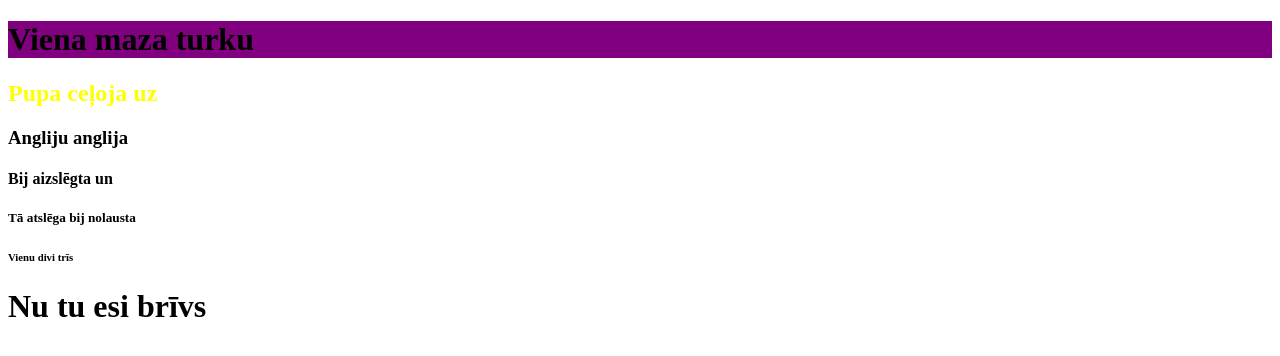
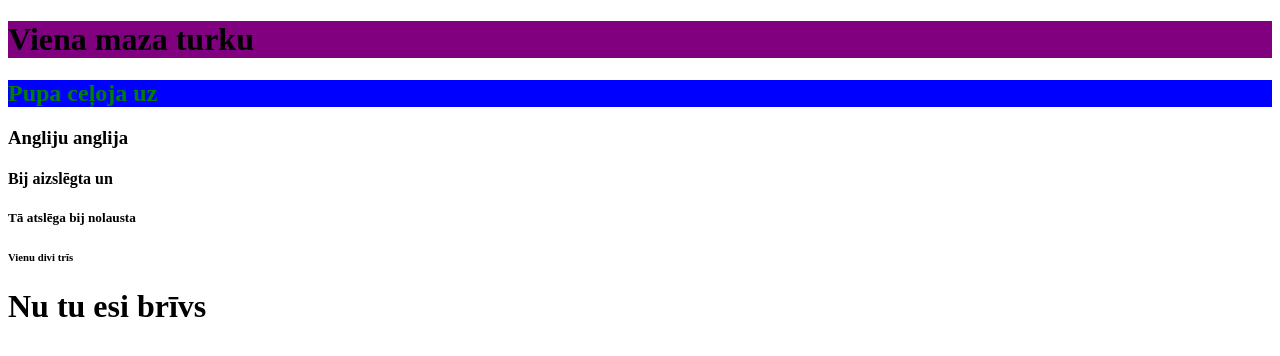
Before and after one commit to 20Estere07/w3bpage_style, a plain HTML site: page index.html in a window 1280 px wide. Drawn offline with Linux system fonts and the light colour scheme.

Commit message:
Update index.html

```diff
--- a/index.html
+++ b/index.html
@@ -7,7 +7,7 @@
 <body>
 
 <h1 style="background-color:purple;">Viena maza turku</h1>
-<h2 style="color:yellow;">Pupa ceļoja uz</h2>
+<h2 style="color:green;background-color:blue;">Pupa ceļoja uz</h2>
 <h3>Angliju anglija</h3>
 <h4>Bij aizslēgta un</h4>
 <h5>Tā atslēga bij nolausta</h5>
```
